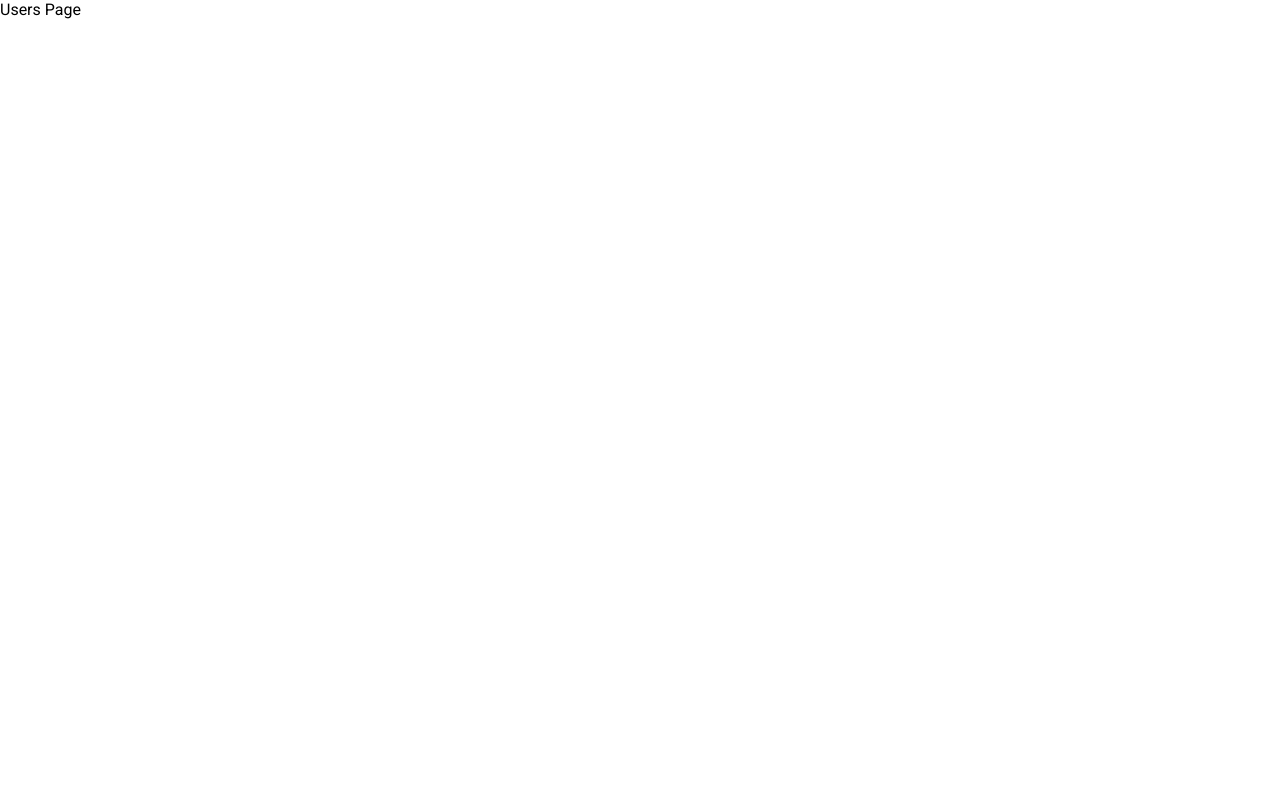
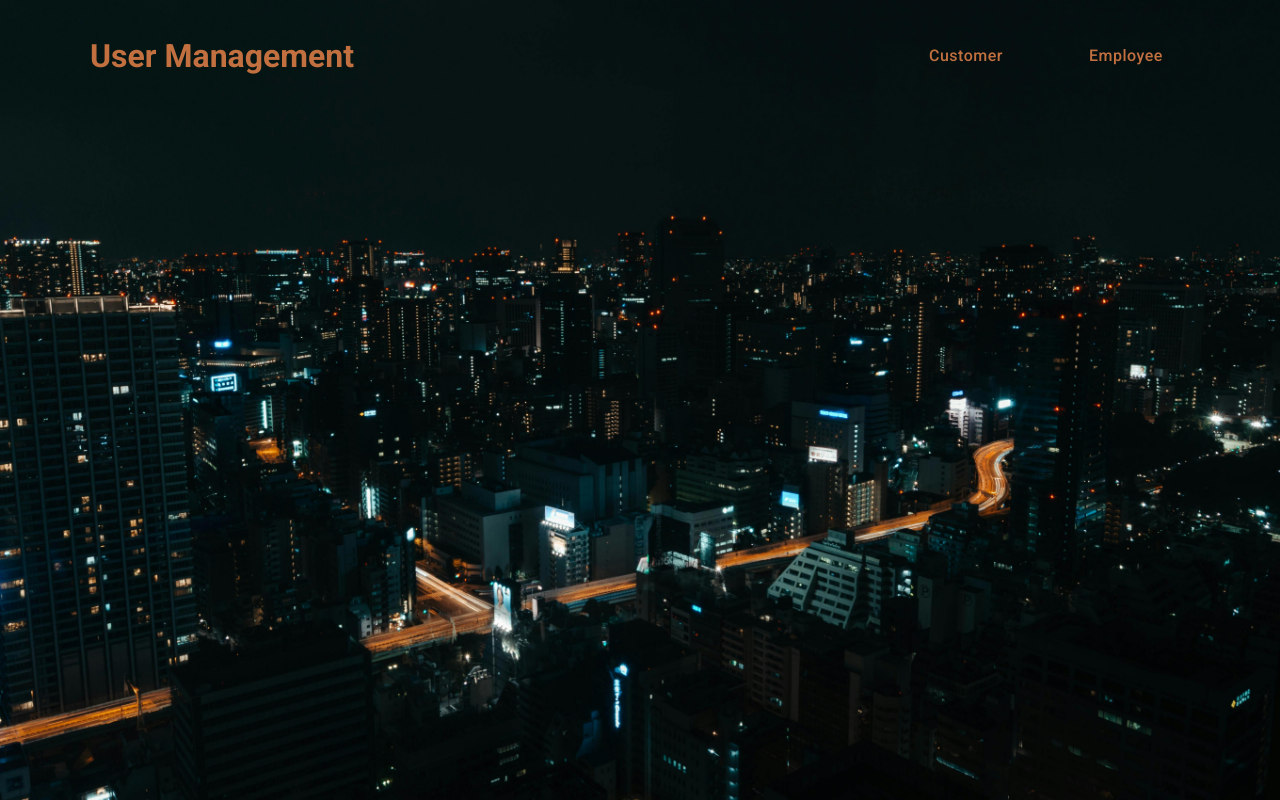
Before and after one commit to ocbtomi36/car-rental-ui, a React (Vite) app: page /users in a window 1280 px wide. Built offline with nearby package versions, Linux system fonts and the light colour scheme.

Commit message:
Cars.jsx is added

```diff
--- /dev/null
+++ b/src/components/HamburgerIcon.jsx
@@ -0,0 +1,16 @@
+import { FontAwesomeIcon } from '@fortawesome/react-fontawesome';
+import { faBars } from '@fortawesome/free-solid-svg-icons';
+
+const HamburgerIcon = () => {
+    const handleClick = () => {
+                const mobileMenu = document.querySelector('.navbar__mobile-menu-items')
+                mobileMenu.classList.toggle('active');
+    }
+    return (
+        <div className="navbar__mobile-menu-toggle"  onClick={handleClick}>
+            <FontAwesomeIcon icon={faBars} size='{2x}' className='fas user-management'/>
+        </div>
+    );
+}
+
+export default HamburgerIcon;
--- /dev/null
+++ b/src/components/MobileNavbar.jsx
@@ -0,0 +1,12 @@
+const MobileNavbar = ({children}) => {
+
+    return (
+       <div className="navbar__mobile-menu-items">
+            <ul className="navbar__mobile-menu-list">
+                {children}
+            </ul>
+        </div>
+    );
+}
+
+export default MobileNavbar;
--- a/src/components/Navbar.jsx
+++ b/src/components/Navbar.jsx
@@ -1,32 +1,11 @@
-import { FontAwesomeIcon } from '@fortawesome/react-fontawesome';
-import { faBars } from '@fortawesome/free-solid-svg-icons';
+const Navbar = ({children}) => {
 
-const Navbar = () => {
-
-    const handleClick = () => {
-                const mobileMenu = document.querySelector('.navbar__mobile-menu-items')
-                mobileMenu.classList.toggle('active');
-    }
     return (
-    <>
         <div className="navbar__menu">
             <ul className="navbar__menu-list">
-                <li className="navbar__menu-item"><a className="navbar__btn btn" href="/users" target="_blank">Users</a></li>
-                <li className="navbar__menu-item"><a className="navbar__btn btn" href="/car" target="_blank">Cars</a></li>
+                { children }
             </ul>
         </div>
-        <div className="navbar__mobile-menu">
-        <div className="navbar__mobile-menu-toggle" onClick={handleClick}>
-            <FontAwesomeIcon icon={faBars} size='{2x}' className='fas'/>
-        </div>
-        <div className="navbar__mobile-menu-items active">
-            <ul className="navbar__mobile-menu-list">
-                <li className="navbar__mobil-menu-item"><a className="navbar__mobile-menu-link" href="./userDetail.html" target="_blank">Users</a></li>
-                <li className="navbar__mobil-menu-item"><a className="navbar__mobile-menu-link" href="./carDetail.html" target="_blank">Cars</a></li>
-            </ul>
-        </div>
-        </div>
-    </>
      );
 }
 
--- a/src/components/pages/MainScreen.jsx
+++ b/src/components/pages/MainScreen.jsx
@@ -1,6 +1,7 @@
 import Logo from '../shared/Logo';
 import Navbar from '../Navbar';
-
+import MobileNavbar from '../MobileNavbar';
+import HamburgerIcon from '../HamburgerIcon';
 const MainScreen = () => {
     return (
         <>
@@ -8,12 +9,21 @@ const MainScreen = () => {
         <div className="navbar">
             <div className="navbar__container container">
                 <Logo/>
-                        <Navbar/>
+                <Navbar>
+                        <li className="navbar__menu-item"><a className="navbar__btn btn" href="./userDetail.html" target="_blank">Users</a></li>
+                        <li className="navbar__menu-item"><a className="navbar__btn btn" href="./carDetail.html" target="_blank">Cars</a></li>
+                </Navbar>
+                 <div className="navbar__mobile-menu">
+                    <HamburgerIcon />
+                    <MobileNavbar>
+                            <li className="navbar__mobil-menu-item"><a className="navbar__mobile-menu-link" href="./userDetail.html" target="_blank">Users</a></li>
+                            <li className="navbar__mobil-menu-item"><a className="navbar__mobile-menu-link" href="./carDetail.html" target="_blank">Cars</a></li>
+                    </MobileNavbar>
+                 </div>
             </div>
         </div>
     </header>
         </>
     );
 }
-
 export default MainScreen
--- a/src/components/pages/users/Users.jsx
+++ b/src/components/pages/users/Users.jsx
@@ -1,6 +1,28 @@
+import Navbar from "../../Navbar";
+import MobileNavbar from "../../MobileNavbar";
+import HamburgerIcon from "../../HamburgerIcon";
+
 const Users = () => {
+
     return (
-        <div>Users Page</div>
+        <main className="hero">
+        <div className="navbar">
+            <div className="navbar__container container">
+                <h1 className="navbar__headline-text">User Management</h1>
+                <Navbar>
+                        <li className="navbar__menu-item"><a className="navbar__btn btn" href="./userDetail.html" target="_blank">Employee</a></li>
+                        <li className="navbar__menu-item"><a className="navbar__btn btn" href="./carDetail.html" target="_blank">Customer</a></li>
+                </Navbar>
+                <div className="navbar__mobile-menu">
+                    <HamburgerIcon/>
+                    <MobileNavbar>
+                            <li className="navbar__mobil-menu-item"><a className="navbar__mobile-menu-link" href="./userDetail.html" target="_blank">Employee</a></li>
+                            <li className="navbar__mobil-menu-item"><a className="navbar__mobile-menu-link" href="./carDetail.html" target="_blank">Customer</a></li>
+                    </MobileNavbar>
+                 </div>
+            </div>
+        </div>
+    </main>
     );
 }
 
--- a/src/index.css
+++ b/src/index.css
@@ -307,28 +307,42 @@ p {
     color: var(--dark-secondary-color);
     border-bottom: 2px solid var(--dark-primary-color);
 }
+/* User Management Page */
+
+.navbar__headline-text{
+    color: var(--dark-primary-color);
+}
+.fas.user-management {
+    color: var(--dark-primary-color);
+}
+
 
 /* Tablet */
 @media (max-width:768px) {
 
+    .navbar__menu {
+        display: none;
+    }
+    .navbar__mobile-menu {
+        display: block;
+
+    }
     .main-content__btn {
         font-size: 3rem;
     }
     .main-content__btn:hover {
 
-    border-bottom: 3px solid var(--dark-primary-color);
-    cursor:pointer;
+        border-bottom: 3px solid var(--dark-primary-color);
+        cursor:pointer;
+    }
+    .navbar__mobile-menu.mobile-view {
+        display: block;
     }
 
 }
 /* Mobil */
 @media (max-width: 576px) {
-    .navbar__menu {
-        display: none;
-    }
-    .navbar__mobile-menu {
-        display: block;
-    }
+
     .main-content__btn {
         font-size: 2rem;
     }
```
Also changed, not shown: src/components/pages/cars/Cars.jsx (added), 1 other file (tests, documents, lock files or other folders). Lines whose indentation alone changed are shown as unchanged.
